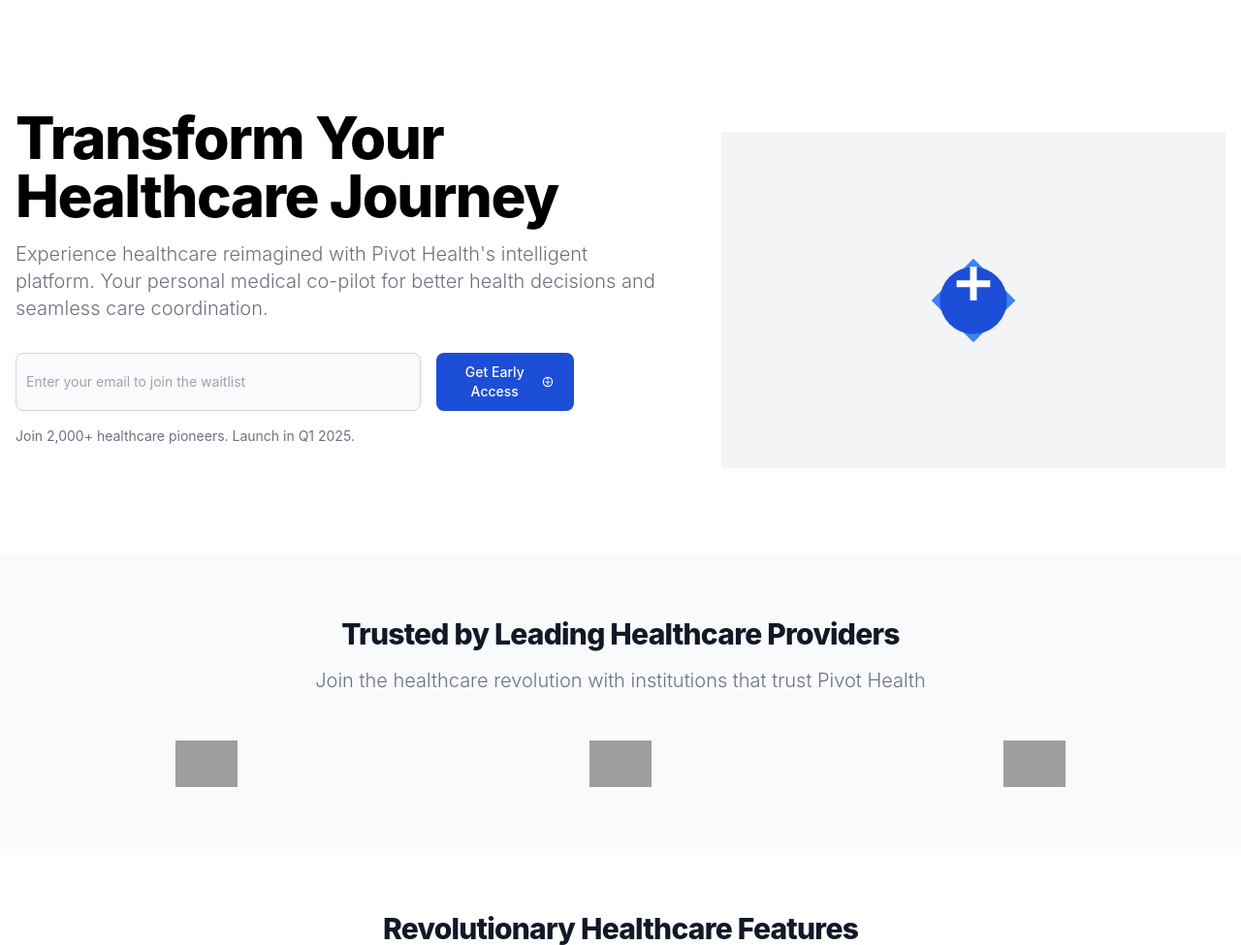
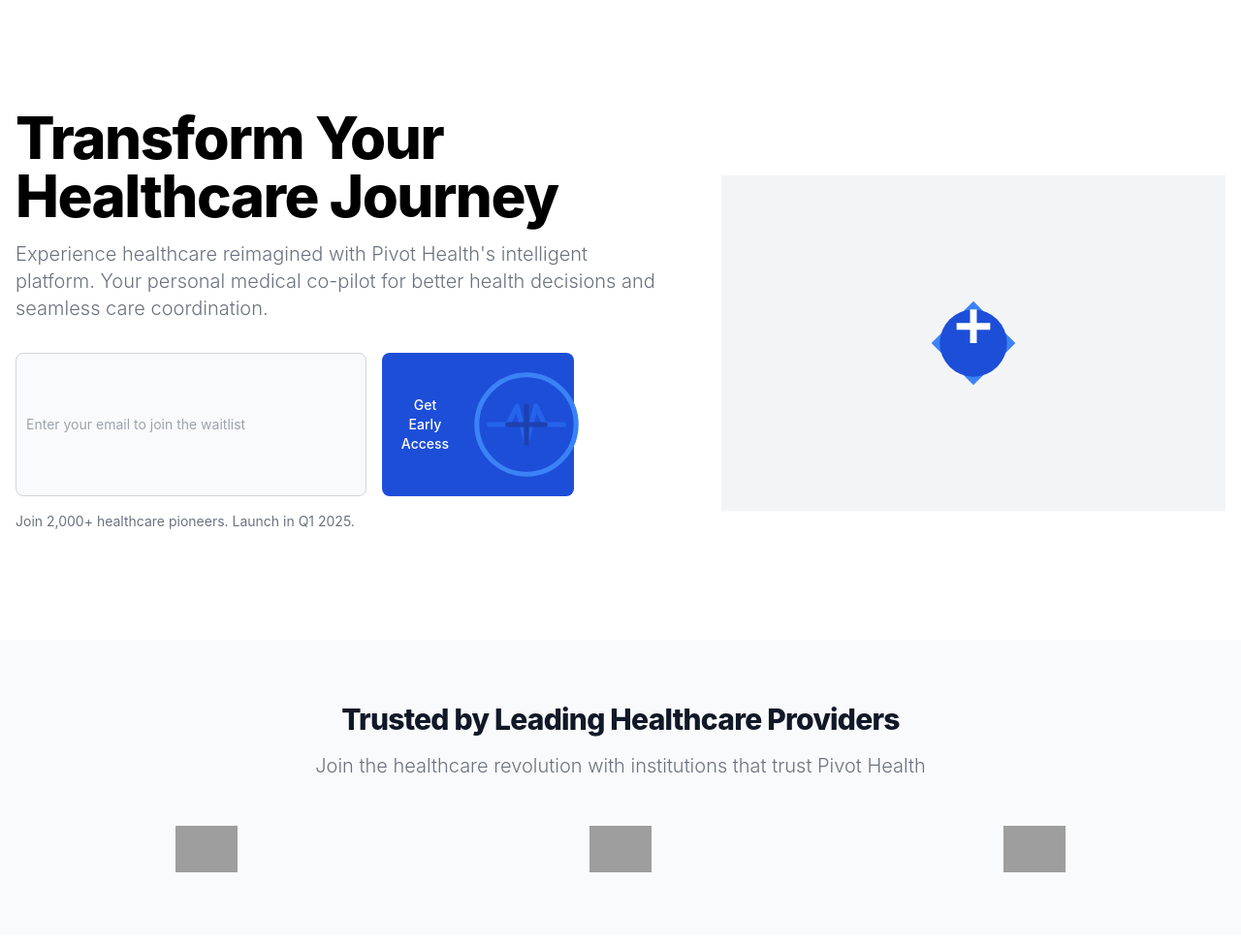
Before and after one commit to ariakerstein/pivot-health, a Flask app: page / in a window 1280 px wide. Shown: the part 60-1035 px from the top of the page at 97% size. Run offline with Flask 3, Linux system fonts and the light colour scheme; some libraries are stand-ins or nearby versions; grey boxes are pictures that could not be loaded.

Commit message:
Agent query: Is the new, larger healthcare icon visible next to the 'Get Early Access' button without any grey background and with proper spacing?
Update index page with new hero image and styling.

Screenshot: https://storage.googleapis.com/screenshot-production-us-central1/06abb131-9504-4301-9196-ae4d9d3055b2/86fcfff5-d345-4b65-9ec4-e4dc4482b905.jpg

```diff
--- a/static/css/main.css
+++ b/static/css/main.css
@@ -700,8 +700,8 @@ video {
   margin-inline-end: 0.5rem;
 }
 
-.ml-2 {
-  margin-left: 0.5rem;
+.ml-4 {
+  margin-left: 1rem;
 }
 
 .mr-2 {
@@ -780,12 +780,20 @@ video {
   height: 0.625rem;
 }
 
+.h-32 {
+  height: 8rem;
+}
+
 .h-5 {
   height: 1.25rem;
 }
 
 .h-8 {
   height: 2rem;
+}
+
+.w-32 {
+  width: 8rem;
 }
 
 .w-5 {
@@ -1304,6 +1312,10 @@ video {
 }
 
 @media (min-width: 768px) {
+  .md\:block {
+    display: block;
+  }
+
   .md\:grid-cols-2 {
     grid-template-columns: repeat(2, minmax(0, 1fr));
   }
--- a/templates/index.html
+++ b/templates/index.html
@@ -16,9 +16,7 @@
                         {{ waitlist_form.email(class="bg-gray-50 border border-gray-300 text-gray-900 sm:text-sm rounded-lg focus:ring-primary-500 focus:border-primary-500 block w-full p-2.5 dark:bg-gray-700 dark:border-gray-600 dark:placeholder-gray-400 dark:text-white", placeholder="Enter your email to join the waitlist") }}
                         <button type="submit" class="w-full sm:w-auto text-white bg-primary-700 hover:bg-primary-800 focus:ring-4 focus:ring-primary-300 font-medium rounded-lg text-sm px-5 py-2.5 text-center dark:bg-primary-600 dark:hover:bg-primary-700 dark:focus:ring-primary-800 inline-flex items-center">
                             Get Early Access
-                            <svg class="w-5 h-5 ml-2" viewBox="0 0 24 24" fill="none" xmlns="http://www.w3.org/2000/svg">
-                                <path d="M12 4v4m0 4v4m-4-4h8m-4 8a8 8 0 100-16 8 8 0 000 16z" stroke="currentColor" stroke-width="2" stroke-linecap="round" stroke-linejoin="round"/>
-                            </svg>
+                            <img src="{{ url_for('static', filename='images/hero-health-icon.svg') }}" alt="Healthcare Icon" class="w-32 h-32 ml-4 hidden md:block">
                         </button>
                     </div>
                     <p class="text-sm text-gray-500 dark:text-gray-400">Join 2,000+ healthcare pioneers. Launch in Q1 2025.</p>
```
Also changed, not shown: static/images/hero-health-icon.svg (added).
